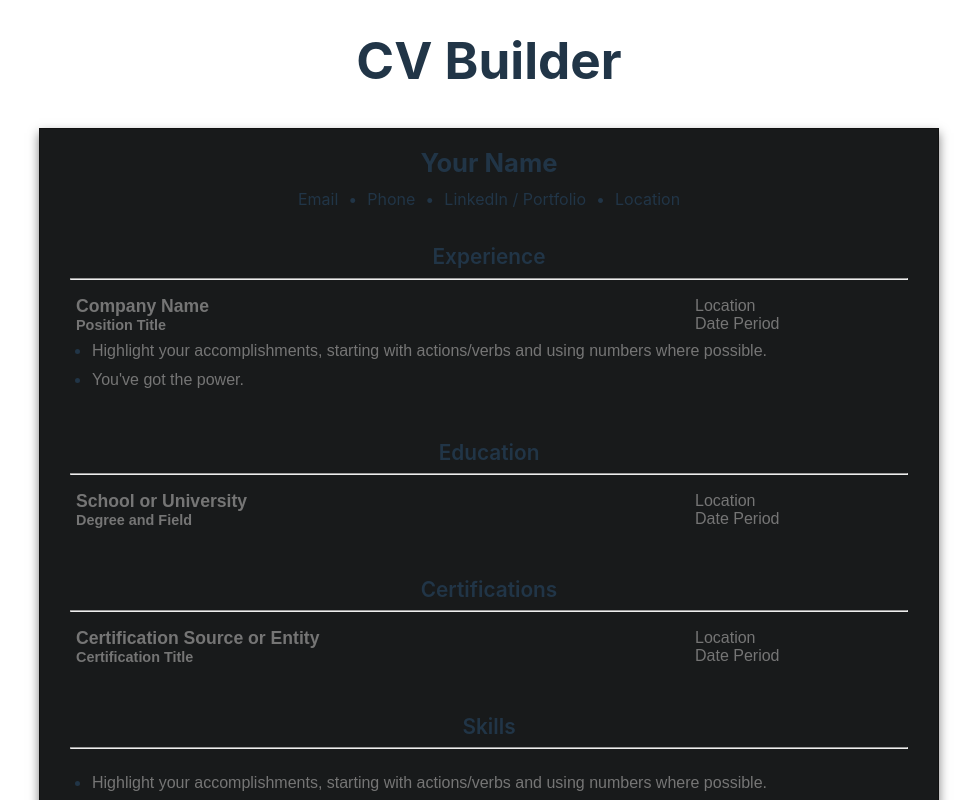
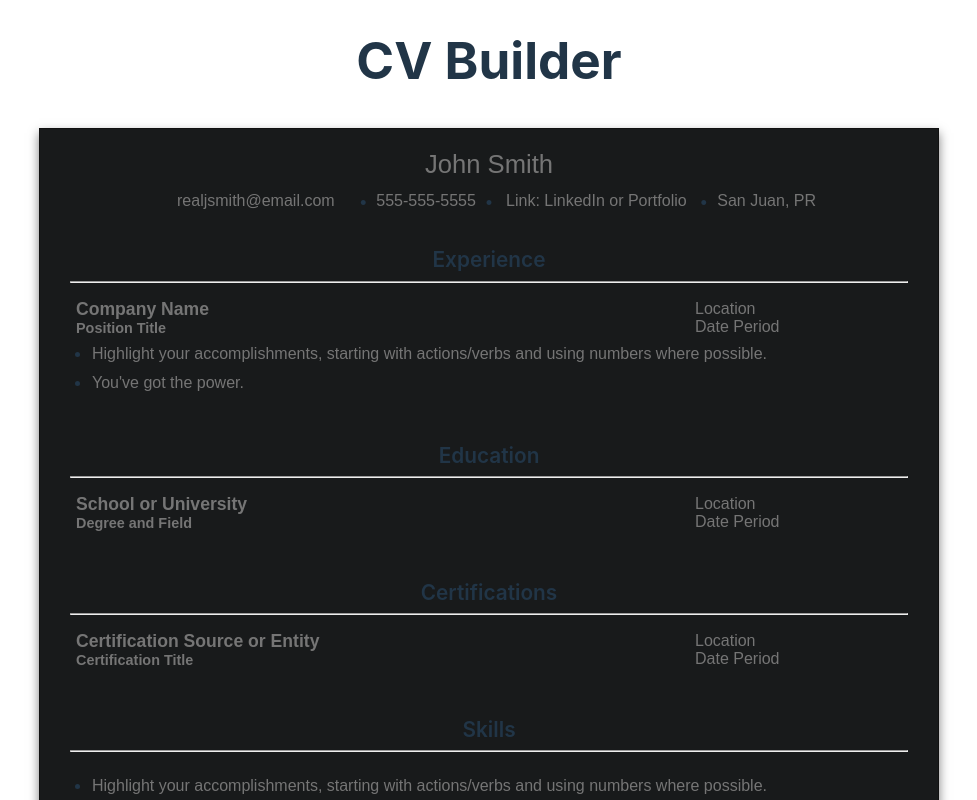
Before and after one commit to joel-jcs/cv-builder, a React (Vite) app: page / in a window 1280 px wide. Shown: the top 800 px of the page, without its empty margins (151-1128 px from the left). Built offline with nearby package versions, Linux system fonts and the light colour scheme.

Commit message:
finished changing all editable fields to inputs and setting defaults within each component

```diff
--- a/src/components/ResumeHeader.jsx
+++ b/src/components/ResumeHeader.jsx
@@ -1,15 +1,22 @@
-export default function ResumeHeader() {
+/* eslint-disable react/prop-types */
+export default function ResumeHeader({
+  name = "John Smith",
+  email = "realjsmith@email.com",
+  phone = "555-555-5555",
+  link = "Link: LinkedIn or Portfolio",
+  location = "San Juan, PR",
+}) {
   return (
     <header>
-      <h1>Your Name</h1>
+      <input type="text" className="name" placeholder={name} />
       <div className="contactDetails">
-        <span>Email</span>
+        <input type="email" placeholder={email} />
         <span className="bulletDivider">•</span>
-        <span>Phone</span>
+        <input type="phone" placeholder={phone} />
         <span className="bulletDivider">•</span>
-        <span>LinkedIn / Portfolio</span>
+        <input type="link" placeholder={link} />
         <span className="bulletDivider">•</span>
-        <span>Location</span>
+        <input type="text" placeholder={location} />
       </div>
     </header>
   );
--- a/src/styles/Resume.css
+++ b/src/styles/Resume.css
@@ -18,20 +18,56 @@
   box-shadow: 0 5px 10px rgba(0, 0, 0, 0.5);
 }
 
+input {
+  border: none;
+  outline: none;
+  background-color: transparent;
+}
+
+input:focus::placeholder {
+  opacity: 0.5;
+}
+
 header {
   display: flex;
   flex-direction: column;
   align-items: center;
+  border-width: 1px;
+  border-style: solid;
+  border-color: transparent;
+  border-radius: 0.5rem;
+  width: 97.5%;
+  margin: 0 auto;
 }
 
-header h1 {
+header:hover {
+  border-color: green;
+}
+
+.name {
   font-size: 1.6rem;
   margin-bottom: 10px;
+  text-align: center;
 }
 
 .contactDetails {
   display: flex;
-  gap: 10px;
+  justify-content: center;
+  width: 90%;
+}
+
+.contactDetails span {
+  padding: 0 5px;
+}
+
+.contactDetails input {
+  text-align: center;
+  max-width: 12ch;
+}
+
+.contactDetails input[type="email"],
+.contactDetails input[type="link"] {
+  max-width: 22ch;
 }
 
 section {
@@ -61,11 +97,11 @@ hr {
   border-width: 1px;
   border-style: solid;
   border-color: transparent;
+  border-radius: 0.5rem;
 }
 
 .entry:hover {
   border-color: green;
-  border-radius: 0.5rem;
 }
 
 .entryHeader {
@@ -101,16 +137,6 @@ hr {
   font-size: 0.9rem;
 }
 
-input {
-  border: none;
-  outline: none;
-  background-color: transparent;
-}
-
-input:focus::placeholder {
-  opacity: 0.5;
-}
-
 .bulletSection {
   width: 100%;
   display: flex;
```
